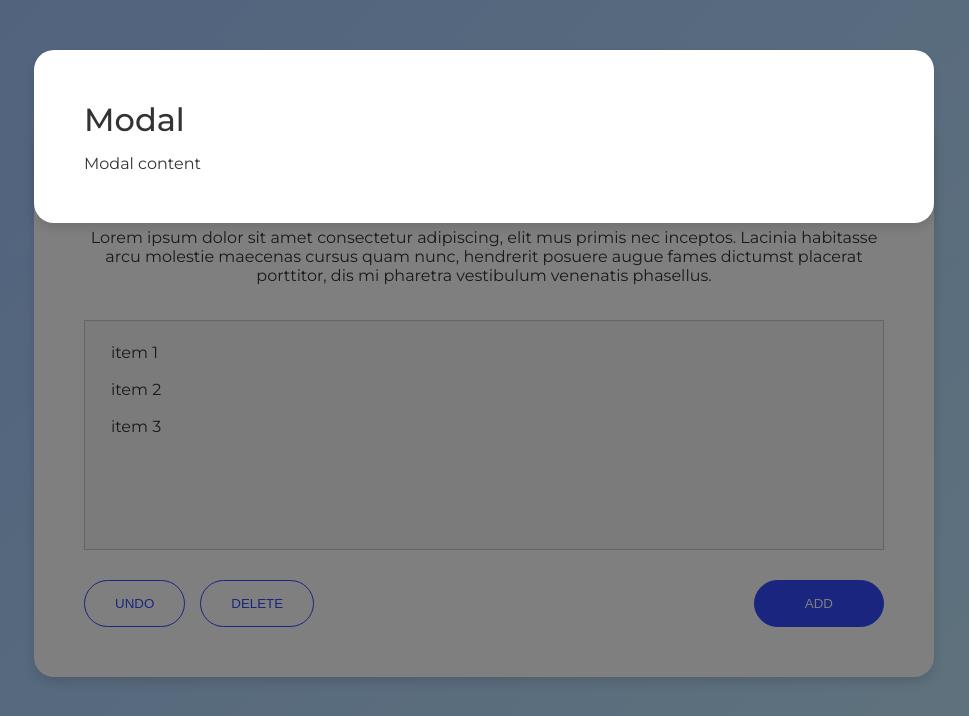
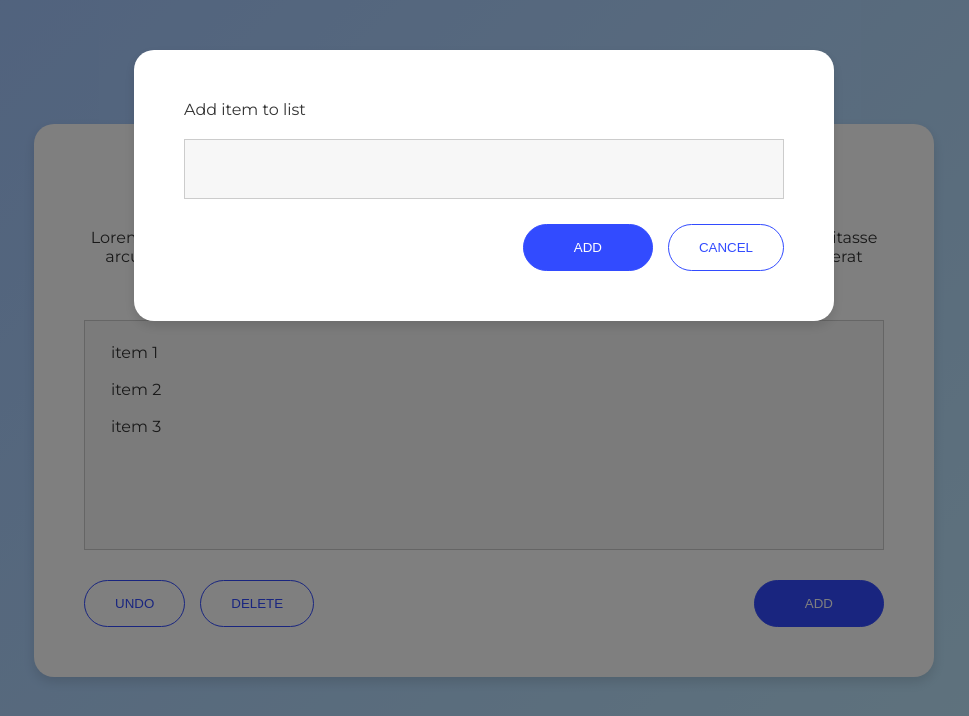
Before and after one commit to PCollG/veci-technical-test, a React (Vite) app: page / in a window 1280 px wide. Both pictures are taken after a click on the button "ADD". Shown: the top 716 px of the page, without its empty margins (156-1125 px from the left). Built offline with nearby package versions, Linux system fonts and the light colour scheme.

Commit message:
Add ModalAddItem component

```diff
--- /dev/null
+++ b/src/components/organisms/modalAddItem/modalAddItem.module.scss
@@ -0,0 +1,7 @@
+.modalBtnWrapper {
+  display: flex;
+  flex-wrap: wrap;
+  justify-content: flex-end;
+  gap: 15px;
+  width: 100%;
+}
--- /dev/null
+++ b/src/components/organisms/modalAddItem/modalAddItem.tsx
@@ -0,0 +1,45 @@
+"use client";
+
+import { useState } from "react";
+import Button from "@atoms/button/button";
+import style from "./modalAddItem.module.scss";
+import React from "react";
+import Modal from "@molecules/modal/modal";
+
+interface ModalAddItemProps {
+  trigger: React.ReactElement;
+}
+
+const ModalAddItem = ({ trigger }: ModalAddItemProps) => {
+  const [isOpen, setIsOpen] = useState(false);
+
+  const triggerWithAction = React.cloneElement(trigger, {
+    onClick: () => setIsOpen((prev) => !prev),
+  });
+
+  const handleClose = () => {
+    setIsOpen(false);
+  };
+
+  return (
+    <>
+      {triggerWithAction}
+      <Modal
+        isOpen={isOpen}
+        handleClose={handleClose}
+        cardStyle={{ maxWidth: "700px", margin: "50px 15px" }}
+      >
+        <p>Add item to list</p>
+        <div style={{ padding: "20px 0 25px" }}>
+          <input type="text" style={{ width: "100%" }} />
+        </div>
+        <div className={style.modalBtnWrapper}>
+          <Button variant="secondary">ADD</Button>
+          <Button onClick={() => handleClose()}>Cancel</Button>
+        </div>
+      </Modal>
+    </>
+  );
+};
+
+export default ModalAddItem;
--- a/src/components/pages/homePage/homePage.tsx
+++ b/src/components/pages/homePage/homePage.tsx
@@ -1,15 +1,11 @@
-import { useState } from "react";
-
 import CardLayout from "@templates/cardLayout/cardLayout";
+import ModalAddItem from "@organisms/modalAddItem/modalAddItem";
 import List from "@molecules/list/list";
-import Modal from "@molecules/modal/modal";
 import Button from "@atoms/button/button";
 
 import styles from "./homePage.module.scss";
 
 const HomePage = () => {
-  const [isOpen, setIsOpen] = useState(false);
-
   return (
     <CardLayout>
       <h1 className={styles.title}>This is a technical proof</h1>
@@ -23,22 +19,14 @@ const HomePage = () => {
       <div className={styles.buttonsWrapper}>
         <Button>Undo</Button>
         <Button>Delete</Button>
-        <Button
-          variant="secondary"
-          style={{ marginLeft: "auto" }}
-          onClick={() => setIsOpen(true)}
-        >
-          Add
-        </Button>
+        <ModalAddItem
+          trigger={
+            <Button variant="secondary" style={{ marginLeft: "auto" }}>
+              Add
+            </Button>
+          }
+        />
       </div>
-      <Modal
-        isOpen={isOpen}
-        handleClose={() => setIsOpen(false)}
-        cardStyle={{ marginTop: "50px" }}
-      >
-        <h1>Modal</h1>
-        <p>Modal content</p>
-      </Modal>
     </CardLayout>
   );
 };
```
